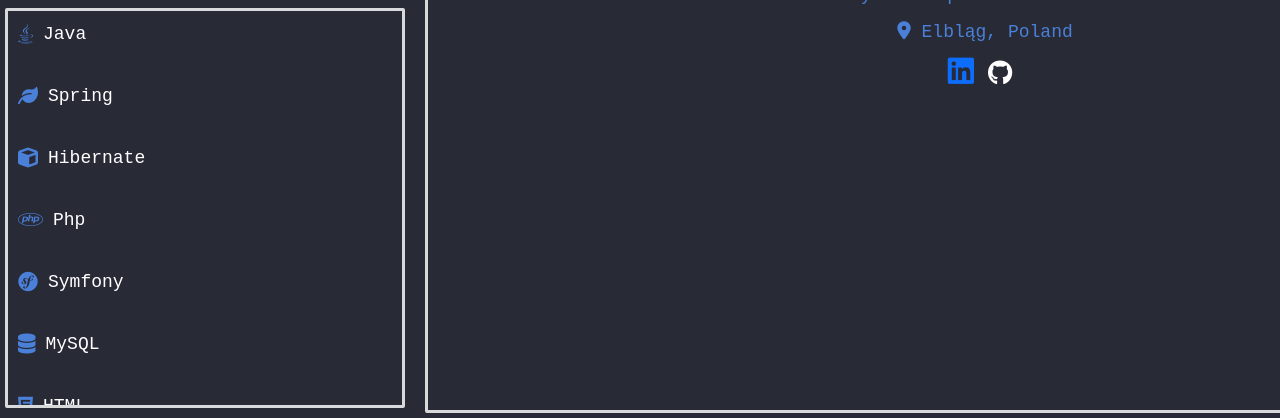
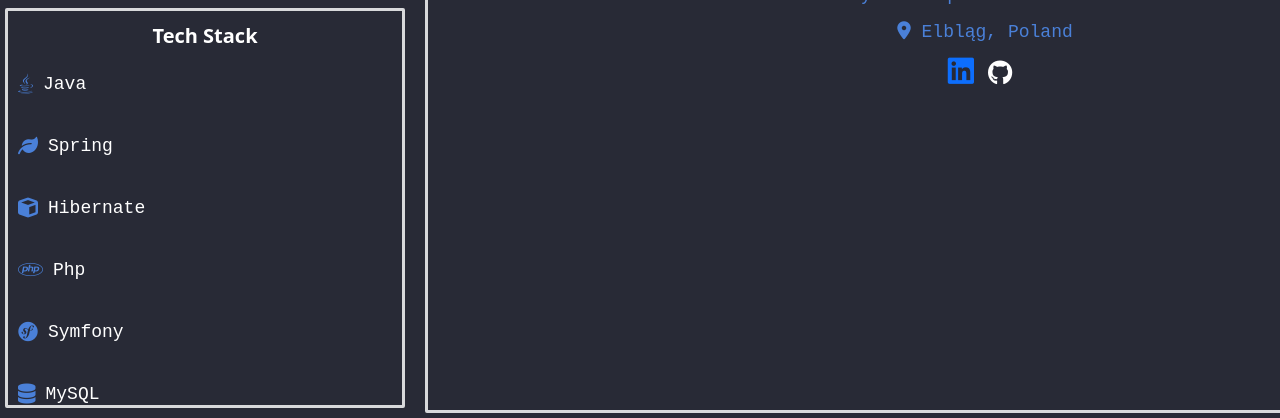
Before and after one commit to Grodelek/portfolio, a website: page index.html in a window 1280 px wide. Shown: the part 392-810 px from the top of the page. Drawn offline with nearby package versions, Linux system fonts and the light colour scheme; a web font is replaced by a local one.

Commit message:
Update index.html

```diff
--- a/index.html
+++ b/index.html
@@ -63,6 +63,7 @@
 </div>
 <div class="third-div">
     <div class="tech-box">
+        <p class="credentials-first2">Tech Stack</p>
         <p class="tech-p credentials-first text-first-section text-white">
             <i class="fa-brands fa-java"></i> Java
         </p>
```
